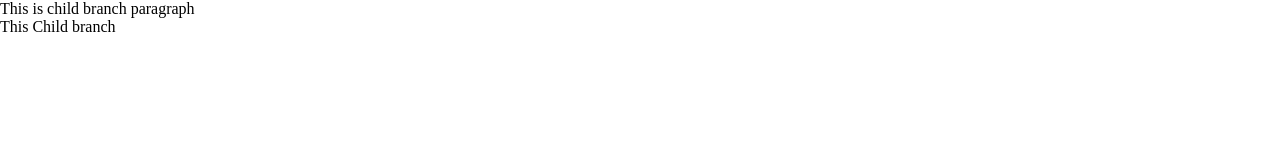
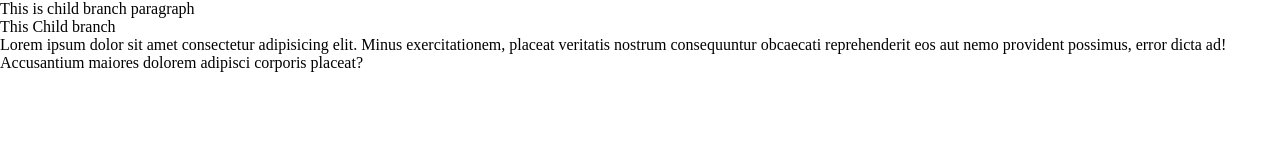
Before and after one commit to darshigithub/mern-stack-intern, a plain HTML site: page index.html in a window 1280 px wide. Drawn offline with Linux system fonts and the light colour scheme.

Commit message:
modified code

```diff
--- a/index.html
+++ b/index.html
@@ -11,6 +11,9 @@
         <!-- <p>This is paragraph</p> -->
         <p>This is child branch paragraph</p>
         <span>This Child branch</span>
+        <div class="content">
+            Lorem ipsum dolor sit amet consectetur adipisicing elit. Minus exercitationem, placeat veritatis nostrum consequuntur obcaecati reprehenderit eos aut nemo provident possimus, error dicta ad! Accusantium maiores dolorem adipisci corporis placeat?
+        </div>
     </div>
 </body>
 </html>
```
